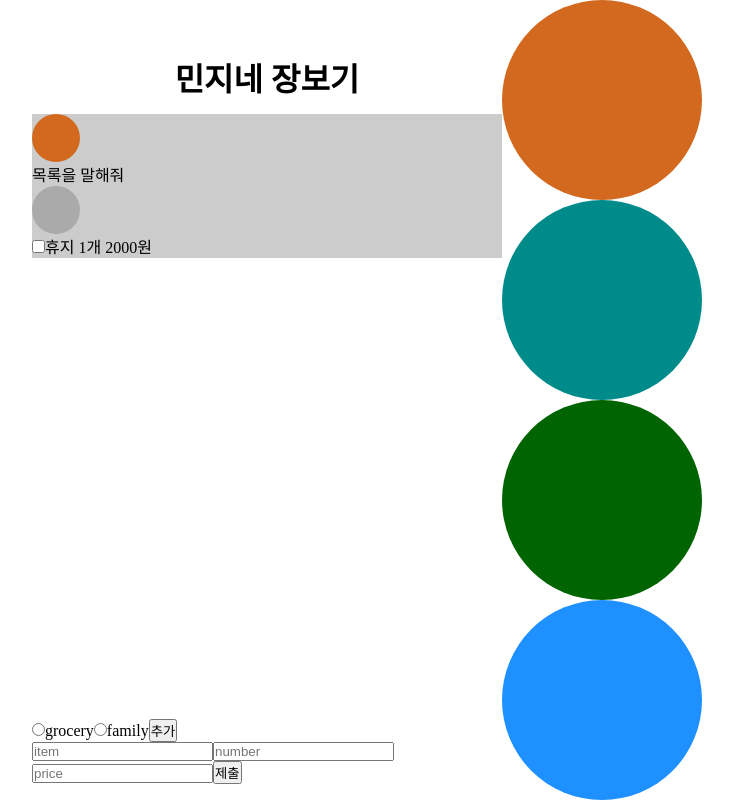
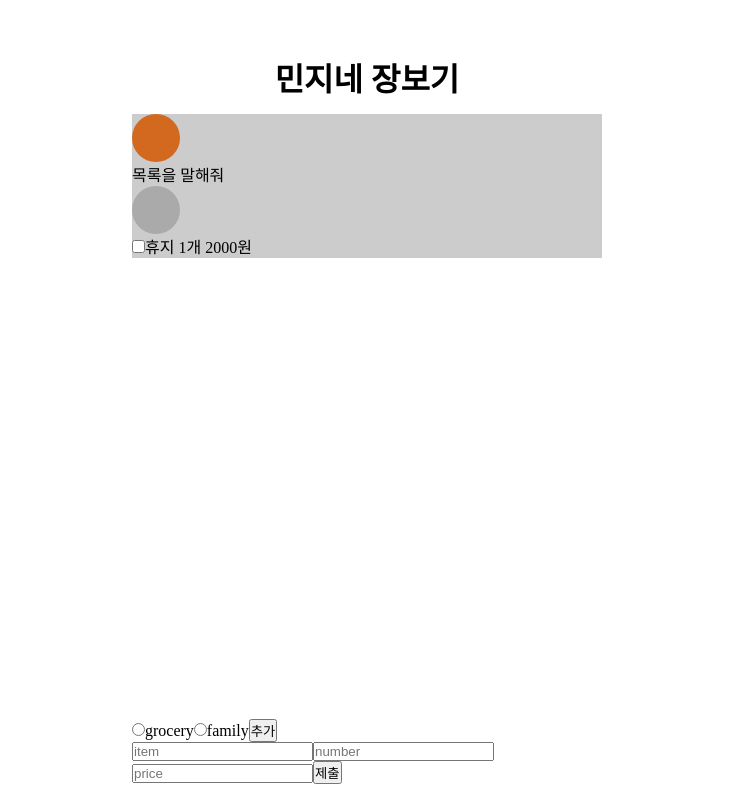
Before and after one commit to muunji/buyList, a website: page public/index.html in a window 1280 px wide. Both pictures are taken after a click on the element 875 px from the left and 100 px from the top of the page. Shown: the whole page, without its empty margins (273-1006 px from the left). Drawn offline with Linux system fonts and the light colour scheme.

Commit message:
선택 후 클래스 적용 & display 적용

```diff
--- a/public/index.html
+++ b/public/index.html
@@ -86,6 +86,9 @@
         //클래스 적용시키기
         let chatDiv = document.getElementsByClassName('chatIcon')
         chatDiv[0].classList.add(selectColorDiv(e))
+
+        //선택한 후 안보여야 함
+        colorSection.style.display='none'
       })
     }
   </script>
```
